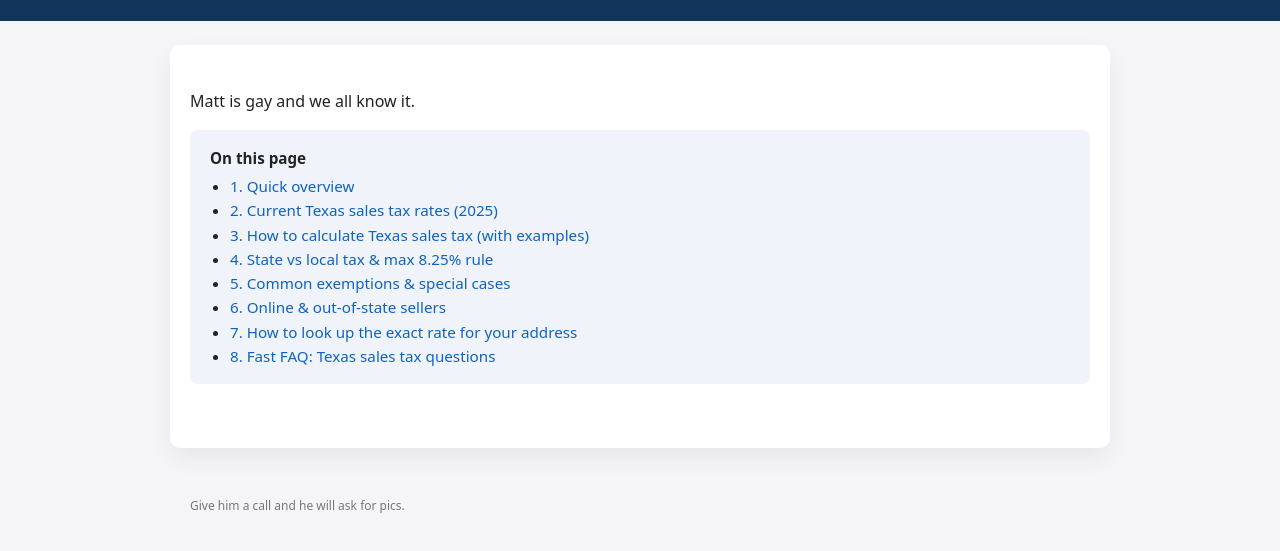
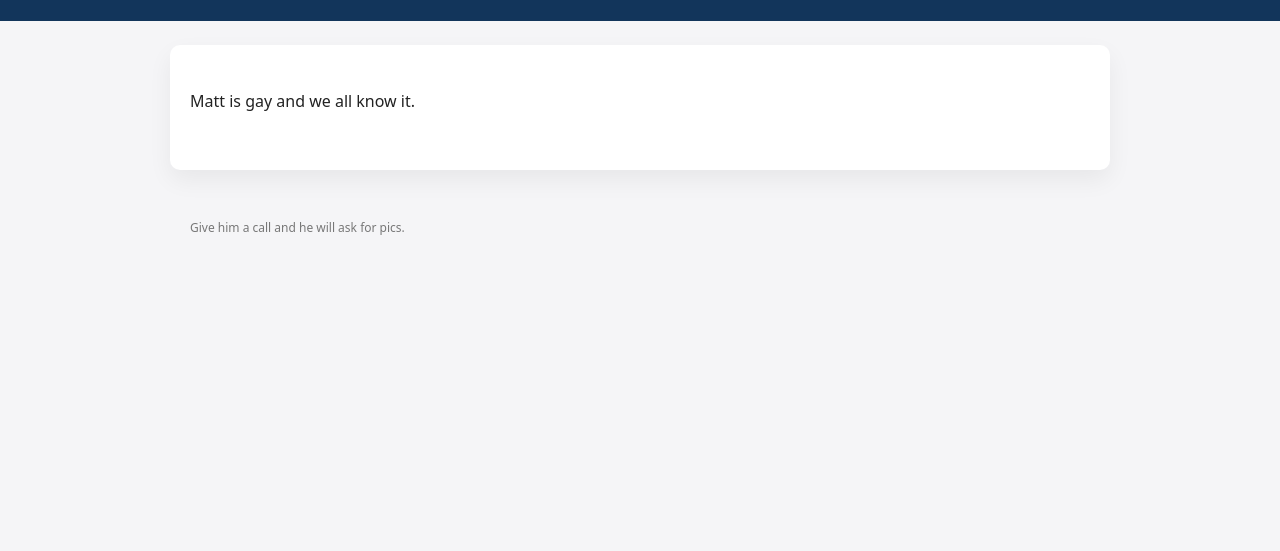
Before and after one commit to evanoosbree/texasstatesalestax, a plain HTML site: page index.html in a window 1280 px wide. Shown: the part 131-682 px from the top of the page. Drawn offline with Linux system fonts and the light colour scheme.

Commit message:
Update index.html

```diff
--- a/index.html
+++ b/index.html
@@ -138,20 +138,6 @@
       <p>
         Matt is gay and we all know it.
       </p>
-
-      <div class="toc">
-        <strong>On this page</strong>
-        <ul>
-          <li><a href="#overview">1. Quick overview</a></li>
-          <li><a href="#current-rates">2. Current Texas sales tax rates (2025)</a></li>
-          <li><a href="#calculate">3. How to calculate Texas sales tax (with examples)</a></li>
-          <li><a href="#local">4. State vs local tax & max 8.25% rule</a></li>
-          <li><a href="#exemptions">5. Common exemptions & special cases</a></li>
-          <li><a href="#online">6. Online & out-of-state sellers</a></li>
-          <li><a href="#lookup">7. How to look up the exact rate for your address</a></li>
-          <li><a href="#faq">8. Fast FAQ: Texas sales tax questions</a></li>
-        </ul>
-      </div>
     </section>
   </main>
 
```
